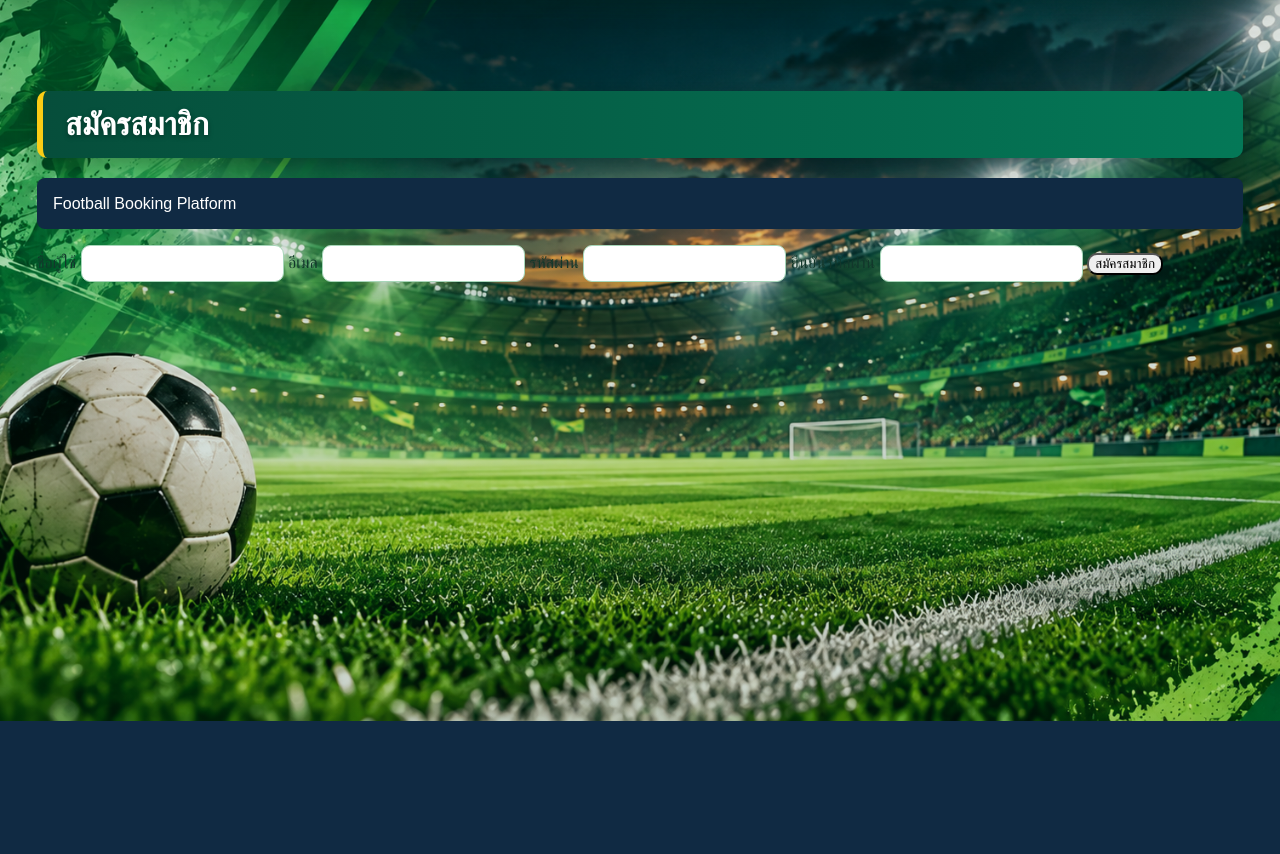
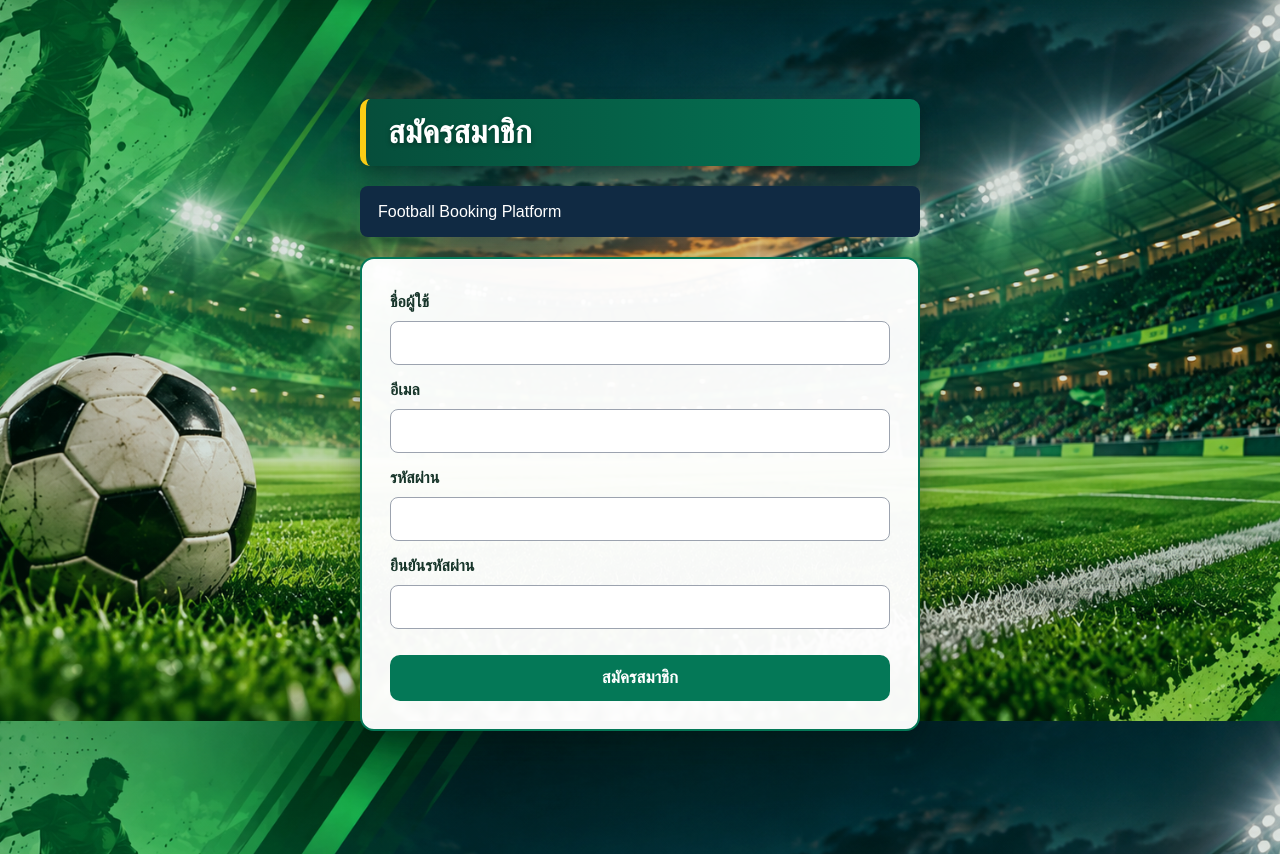
Before and after one commit to kotfly101-blip/football-booking-platform, a Flask app: page /register in a window 1280 px wide. Shown: the part 79-933 px from the top of the page. Before the commit the page ends 800 px from the top, so only its background shows below. Run offline with Flask 3, Linux system fonts and the light colour scheme.

Commit message:
Improve registration page layout and contrast

```diff
--- a/app/static/css/style.css
+++ b/app/static/css/style.css
@@ -1169,3 +1169,96 @@ main .my-bookings-page .history-table td {
 main .my-bookings-page .history-table tbody tr:nth-child(even) {
     background: #eaf8f1;
 }
+
+/* ===== REGISTER PAGE DESIGN ===== */
+
+/* จำกัดความกว้างและจัดให้อยู่กลางหน้า */
+main .register-page {
+    max-width: 560px;
+    margin: 35px auto;
+}
+
+/* คำอธิบายใต้หัวข้อ */
+main .register-page > p {
+    background: #102a43 !important;
+    color: #ffffff !important;
+    -webkit-text-fill-color: #ffffff !important;
+    padding: 12px 18px;
+    border-radius: 8px;
+    margin-bottom: 20px;
+}
+
+/* กล่องแบบฟอร์มสมัครสมาชิก */
+main .register-page .register-form {
+    display: flex !important;
+    flex-direction: column !important;
+    gap: 10px;
+    background: rgba(255, 255, 255, 0.97) !important;
+    padding: 28px;
+    border-radius: 14px;
+    border: 2px solid #047857;
+    box-shadow: 0 10px 28px rgba(0, 0, 0, 0.25);
+}
+
+/* ชื่อช่องกรอกข้อมูล */
+main .register-page .register-form label {
+    display: block;
+    color: #17352a !important;
+    -webkit-text-fill-color: #17352a !important;
+    font-weight: 700;
+    margin-top: 6px;
+}
+
+/* ช่องกรอกข้อมูล */
+main .register-page .register-form input:not([type="hidden"]) {
+    display: block;
+    width: 100%;
+    min-width: 0;
+    padding: 12px 14px;
+    border: 1px solid #9ca3af;
+    border-radius: 8px;
+    background: #ffffff !important;
+    color: #111827 !important;
+    -webkit-text-fill-color: #111827 !important;
+    font-size: 16px;
+    box-sizing: border-box;
+}
+
+/* เมื่อคลิกช่องกรอก */
+main .register-page .register-form input:focus {
+    outline: 2px solid #047857;
+    outline-offset: 2px;
+}
+
+/* ปุ่มสมัครสมาชิก */
+main .register-page .register-form button[type="submit"] {
+    display: block;
+    width: 100%;
+    margin-top: 16px;
+    padding: 13px 18px;
+    background: #047857 !important;
+    color: #ffffff !important;
+    -webkit-text-fill-color: #ffffff !important;
+    border: none;
+    border-radius: 8px;
+    font-size: 17px;
+    font-weight: 700;
+    cursor: pointer;
+}
+
+/* สีปุ่มเมื่อเลื่อนเมาส์ไปชี้ */
+main .register-page .register-form button[type="submit"]:hover {
+    background: #065f46 !important;
+}
+
+/* รองรับหน้าจอมือถือ */
+@media (max-width: 600px) {
+    main .register-page {
+        width: 100%;
+        margin: 16px auto;
+    }
+
+    main .register-page .register-form {
+        padding: 18px;
+    }
+}
--- a/app/templates/register.html
+++ b/app/templates/register.html
@@ -2,11 +2,11 @@
 {% extends "base.html" %}
 
 {% block content %}
-<div class="container">
+<div class="container register-page">
     <h2>สมัครสมาชิก</h2>
     <p>Football Booking Platform</p>
 
-    <form method="POST">
+    <form method="POST" class="register-form">
         <input type="hidden" name="csrf_token" value="{{ csrf_token }}">
 
 
```
